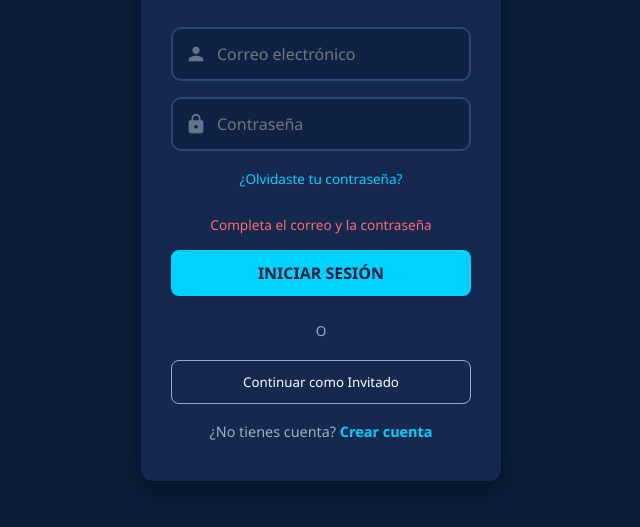
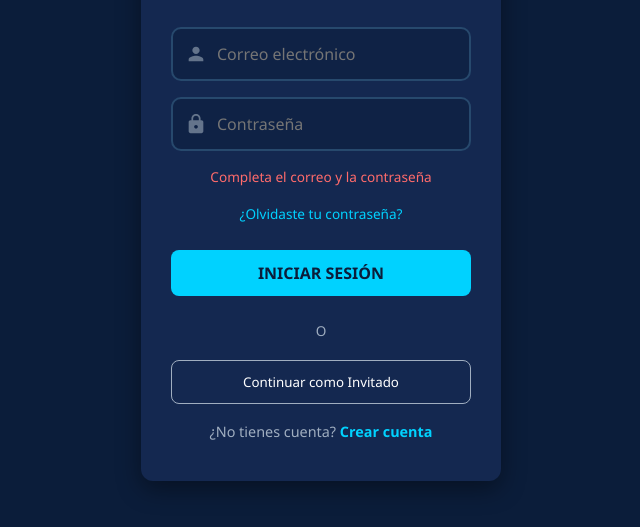
Before and after one commit to tamid555/Ruseta-MVP, a plain HTML site: page docs/index.html in a window 1280 px wide. Both pictures are taken after a click on the button "INICIAR SESIÓN". Shown: the part 221-748 px from the top of the page, without its empty margins (319-959 px from the left). Drawn offline with Linux system fonts and the light colour scheme.

Commit message:
si final (probablemente)

```diff
--- a/docs/index.html
+++ b/docs/index.html
@@ -31,11 +31,12 @@
                         <input type="password" id="password" placeholder="Contraseña" class="input-field">
                     </div>
 
-                    <div style="text-align: center; margin-bottom: 10px;">
+                    <p id="msgError" class="msg-error"></p>
+
+                    <div id="contenedorOlvidaste" style="display: none; text-align: center; margin-bottom: 10px;">
                         <a href="recuperar.html" style="color: #00d2ff; font-size: 0.85rem; text-decoration: none;">¿Olvidaste tu contraseña?</a>
                     </div>
 
-                    <p id="msgError" class="msg-error"></p>
                     <button type="button" class="btn-primary" id="btnLogin">INICIAR SESIÓN</button>
                 </div>
 
@@ -49,5 +50,28 @@
     </div>
 
     <script src="js/auth.js"></script>
+    <script>
+        document.addEventListener('DOMContentLoaded', () => {
+            const btnLogin = document.getElementById('btnLogin');
+            const msgError = document.getElementById('msgError');
+            const contenedorOlvidaste = document.getElementById('contenedorOlvidaste');
+
+            if (!btnLogin || !msgError || !contenedorOlvidaste) return;
+
+            function actualizarVisibilidadEnlace() {
+                const textoError = msgError.textContent.trim();
+                if (textoError) {
+                    contenedorOlvidaste.style.display = 'block';
+                }
+            }
+
+            const observador = new MutationObserver(actualizarVisibilidadEnlace);
+            observador.observe(msgError, { childList: true, characterData: true, subtree: true });
+
+            btnLogin.addEventListener('click', () => {
+                setTimeout(actualizarVisibilidadEnlace, 600);
+            });
+        });
+    </script>
 </body>
 </html>
```
Also changed, not shown: 1 other file.
